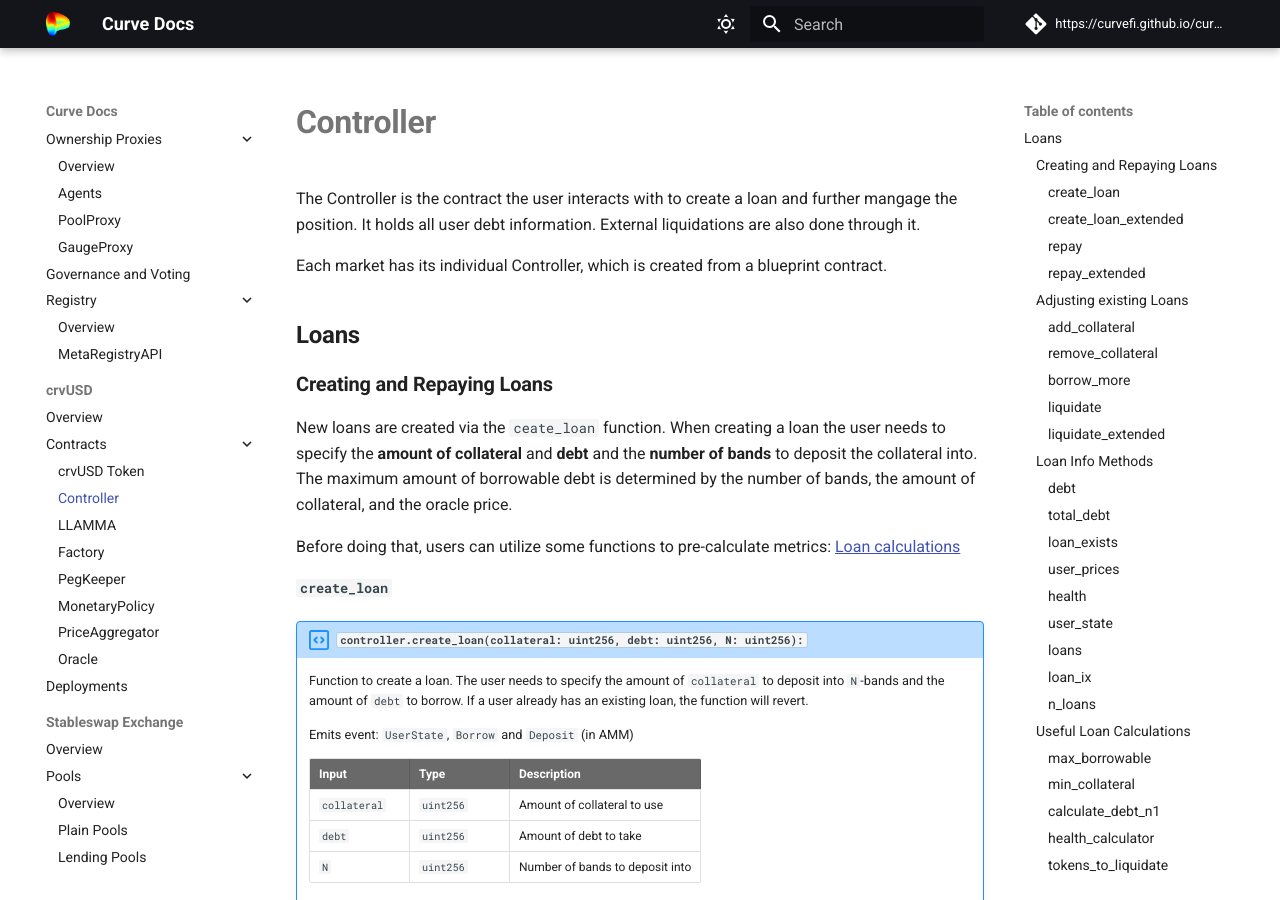
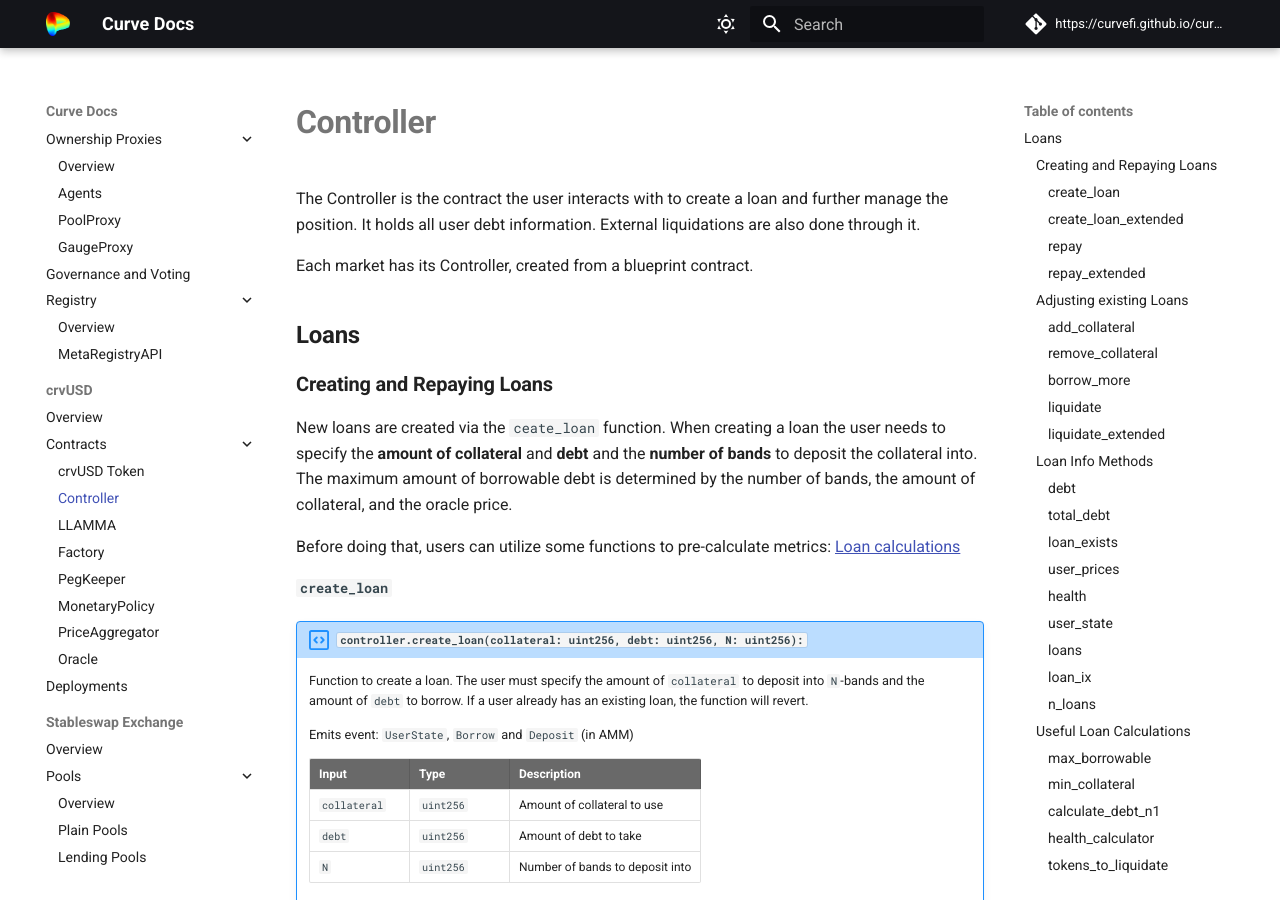
Before and after one commit to CurveDocs/curve-docs, an MkDocs documentation site: the page built from docs/crvUSD/controller.md, in a window 1280 px wide and 900 px high. Built offline with MkDocs 1.6.1 and Material for MkDocs 9.7.7, drawn with Linux system fonts in a browser that asks for light colours; some of the changed text lies outside the part shown.

Commit message:
apply typos and grammar fixes to controllers

```diff
--- a/docs/crvUSD/controller.md
+++ b/docs/crvUSD/controller.md
@@ -1,6 +1,6 @@
-The Controller is the contract the user interacts with to create a loan and further mangage the position. It holds all user debt information. External liquidations are also done through it.
-
-Each market has its individual Controller, which is created from a blueprint contract.
+The Controller is the contract the user interacts with to create a loan and further manage the position. It holds all user debt information. External liquidations are also done through it.
+
+Each market has its Controller, created from a blueprint contract.
 
 
 # **Loans**
@@ -16,7 +16,7 @@
 ### `create_loan`
 !!! description "`controller.create_loan(collateral: uint256, debt: uint256, N: uint256):`"
 
-    Function to create a loan. The user needs to specify the amount of `collateral` to deposit into `N`-bands and the amount of `debt` to borrow. If a user already has an existing loan, the function will revert.
+    Function to create a loan. The user must specify the amount of `collateral` to deposit into `N`-bands and the amount of `debt` to borrow. If a user already has an existing loan, the function will revert.
 
     Emits event: `UserState`, `Borrow` and `Deposit` (in AMM)
 
```
Also changed, not shown: other parts of docs/crvUSD/controller.md (+3 -3 lines).
